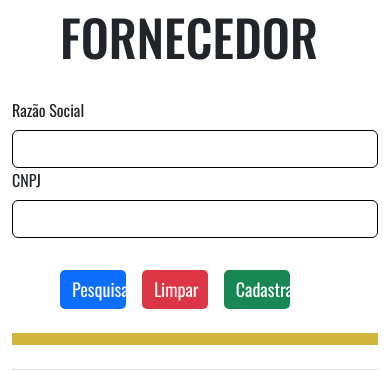
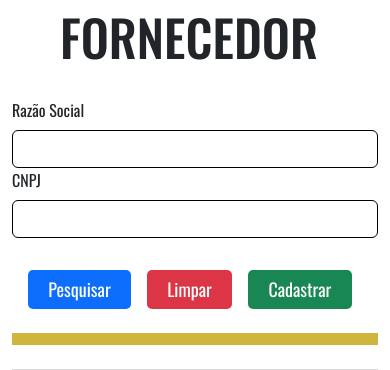
Before and after one commit to RianPaiva/loja_virtual, a PHP site: page /cadastro_fornecedor.php in a window 390 px wide; the page is wider, and only the part inside the window is pictured. Shown: the part 172-542 px from the top of that part. Run offline with PHP 8.4, Linux system fonts and the light colour scheme; data comes from the database, SQL or seed files in the repository.

Commit message:
Ajuste de responsividade telas de cadastros (fornecedor, produto e estoque) e na tela de produto

```diff
--- a/application/adm/cadastro_fornecedor.php
+++ b/application/adm/cadastro_fornecedor.php
@@ -33,11 +33,17 @@ include("../pages/header.php");
             <input type="text" class="form-control form-border" onkeyup="mascara_cpf_cnpj(event)" maxlength="18" id="pesquisa_cnpj">
         </div>
 
-        <div class="col-md-6 hstack gap-3 ms-5">
+        <div class="col-md-7 hstack gap-3 ms-3">
             <input type="hidden" id="id_fornecedor">
-            <input type="submit" class="btn btn-primary" id="btn_pesquisar" value="Pesquisar">
-            <input type="submit" class="btn btn-danger" id="btn_limpar" value="Limpar">
-            <input type="submit" class="btn btn-success" id="btn_cadastrar" value="Cadastrar">
+            <div class="col-md-2">
+                <input type="submit" class="btn btn-primary" id="btn_pesquisar" value="  Pesquisar  ">
+            </div>
+            <div class="col-md-2">
+                <input type="submit" class="btn btn-danger" id="btn_limpar" value="  Limpar  ">
+            </div>
+            <div class="col-md-2">
+                <input type="submit" class="btn btn-success" id="btn_cadastrar" value="  Cadastrar  ">
+            </div>
 
         </div>
 
@@ -57,7 +63,7 @@ include("../pages/header.php");
 
                 <div class="col-md-3 ">
                     <label for="razao_social" class="form-label">Razão Social</label>
-                    <input type="text" class="form-control" oninput="handleInput(event)"  id="razao_social">
+                    <input type="text" class="form-control" oninput="handleInput(event)" id="razao_social">
                 </div>
 
 
@@ -88,15 +94,15 @@ include("../pages/header.php");
                 <div class="col-md-3">
                     <label for="pais" class="form-label">País</label>
                     <select class="form-select" id="pais" name="País">
-                        <option value = ""></option>
+                        <option value=""></option>
                         <?php
-                            $query_pais = "SELECT * FROM tb_pais;";
-                            $result_pais = mysqli_query($conn,$query_pais);
-                            if($result_pais->num_rows > 0){
-                                while($tbl_pais = $result_pais->fetch_assoc()){
-                                    echo "<option value = '".$tbl_pais["id_pais"]."'>".$tbl_pais["nome_pt"]."<option>";
-                                }
+                        $query_pais = "SELECT * FROM tb_pais;";
+                        $result_pais = mysqli_query($conn, $query_pais);
+                        if ($result_pais->num_rows > 0) {
+                            while ($tbl_pais = $result_pais->fetch_assoc()) {
+                                echo "<option value = '" . $tbl_pais["id_pais"] . "'>" . $tbl_pais["nome_pt"] . "<option>";
                             }
+                        }
                         ?>
                     </select>
                 </div>
@@ -106,13 +112,13 @@ include("../pages/header.php");
                     <select id="estado" class="form-select">
                         <option selected> </option>
                         <?php
-                            $sql_estado = "SELECT * FROM tb_estado_br;";
-                            $res_estado = mysqli_query($conn, $sql_estado);
-                            if($res_estado->num_rows > 0){
-                                while($tbl_estado = $res_estado->fetch_assoc()){
-                                    echo "<option value='".$tbl_estado["id_estado"]."'>".$tbl_estado["nome"]."</option>";
-                                }
+                        $sql_estado = "SELECT * FROM tb_estado_br;";
+                        $res_estado = mysqli_query($conn, $sql_estado);
+                        if ($res_estado->num_rows > 0) {
+                            while ($tbl_estado = $res_estado->fetch_assoc()) {
+                                echo "<option value='" . $tbl_estado["id_estado"] . "'>" . $tbl_estado["nome"] . "</option>";
                             }
+                        }
                         ?>
                     </select>
                 </div>
--- a/application/css/style_cadastro_fornecedor.css
+++ b/application/css/style_cadastro_fornecedor.css
@@ -9,7 +9,7 @@ hr.hr-gold {
 }
 
 .btn-primary, .btn-danger, .btn-success {
-    width: 18% !important;
+    width: 100% !important;
     margin-top: 2.0rem !important;
     border: none !important;
     border-radius: 5px !important;
--- a/application/css/style_cadastro_produto.css
+++ b/application/css/style_cadastro_produto.css
@@ -9,7 +9,7 @@ hr.hr-gold {
 }
 
 .btn-primary, .btn-danger, .btn-success {
-    width: 18% !important;
+    width: 100% !important;
     margin-top: 2.0rem !important;
     border: none !important;
     border-radius: 5px !important;
--- a/application/css/style_footer.css
+++ b/application/css/style_footer.css
@@ -1,18 +1,11 @@
 footer {
-    position: relative;
+    position: relative !important;
     bottom: 0px !important;
     width: 100% !important;
-    background-color: black;
-    max-height: 100%;
+    background-color: black !important;
+    max-height: 100% !important;
 }
 
-.nome-loja {
+.nome-loja, p {
     font-size: 20px;
 }
-
-p {
-    font-size: 20px;
-}
- body {
-    font-family: 'Oswald', sans-serif;;
- }
--- a/application/css/style_produto.css
+++ b/application/css/style_produto.css
@@ -53,6 +53,11 @@
     transition: all .2s ease !important;
 }
 
+/* .img-responsive {
+    max-width: 80%;
+    max-height: 80%;
+}  */
+
 .custom-card:hover {
     border-color: #CFB53B !important;
     color: #CFB53B !important;
--- a/application/css/style_produto_estoque.css
+++ b/application/css/style_produto_estoque.css
@@ -9,7 +9,7 @@ hr.hr-gold {
 }
 
 .btn-primary, .btn-danger, .btn-success {
-    width: 18% !important;
+    width: 100% !important;
     margin-top: 2.0rem !important;
     border: none !important;
     border-radius: 5px !important;
--- a/application/pages/footer.php
+++ b/application/pages/footer.php
@@ -1,17 +1,17 @@
-    <link rel="stylesheet" href="../css/style_footer.css">
+<link rel="stylesheet" href="../css/style_footer.css">
 
+<body>
 
-<body class="bottom-0" >
-    <footer class="pt-4 pb-4 text-white position-relative bottom-0">
+    <footer class="pt-4 pb-4 text-white position-relative fixed-bottom bottom-0">
 
         <div class="container-fluid">
 
-            <div class="row">
+            <div class="row-lg-12">
 
                 <div class="col-md-6">
                     <div class="row">
-                        <div class="col-md-2">
-                            <img class="img-fluid mb-5 ms-3" width="150%" src="../imagens/lavechiastore.png" alt="Logo Lavechia Store">
+                        <div class="col-md-2 mb-5 ms-3 me-3">
+                            <img class="img-fluid " width="120%" src="../imagens/lavechiastore.png" alt="Logo Lavechia Store">
                         </div>
                     </div>
                     <div class="row">
@@ -67,4 +67,5 @@
         </div>
 
     </footer>
+
 </body>
--- a/application/pages/header.php
+++ b/application/pages/header.php
@@ -35,7 +35,7 @@ include("../conexoes/conexao_bd.php");
 
 <body>
     <header>
-        <div class="container">
+        <div class="container-fluid">
 
             <!-- navbar -->
             <nav class="navbar navbar-expand fixed-top">
```
Also changed, not shown: application/adm/cadastro_produto.php (+11 -4 lines), application/adm/produto_estoque.php (+10 -3 lines), application/pages/produto.php (+11 -9 lines).
